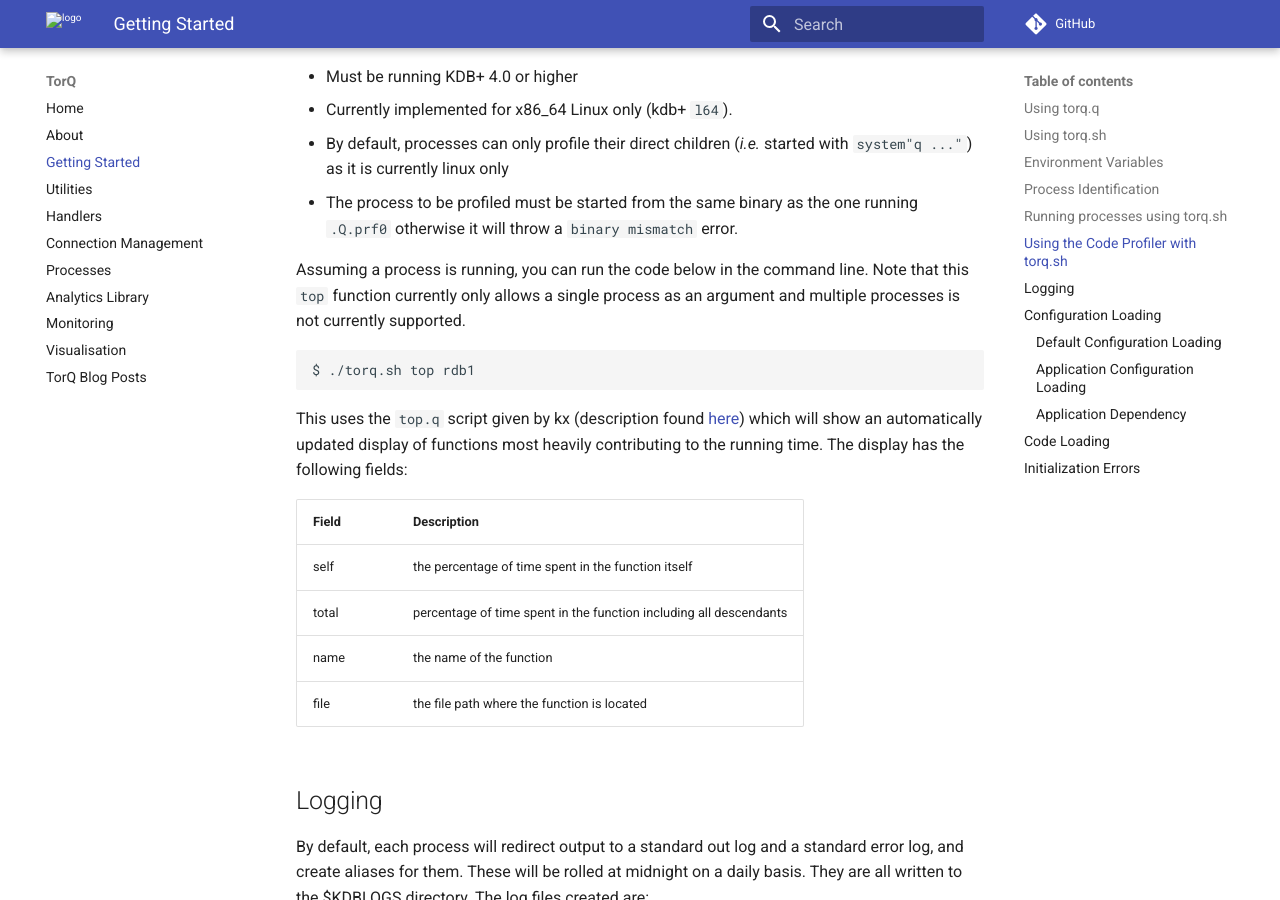
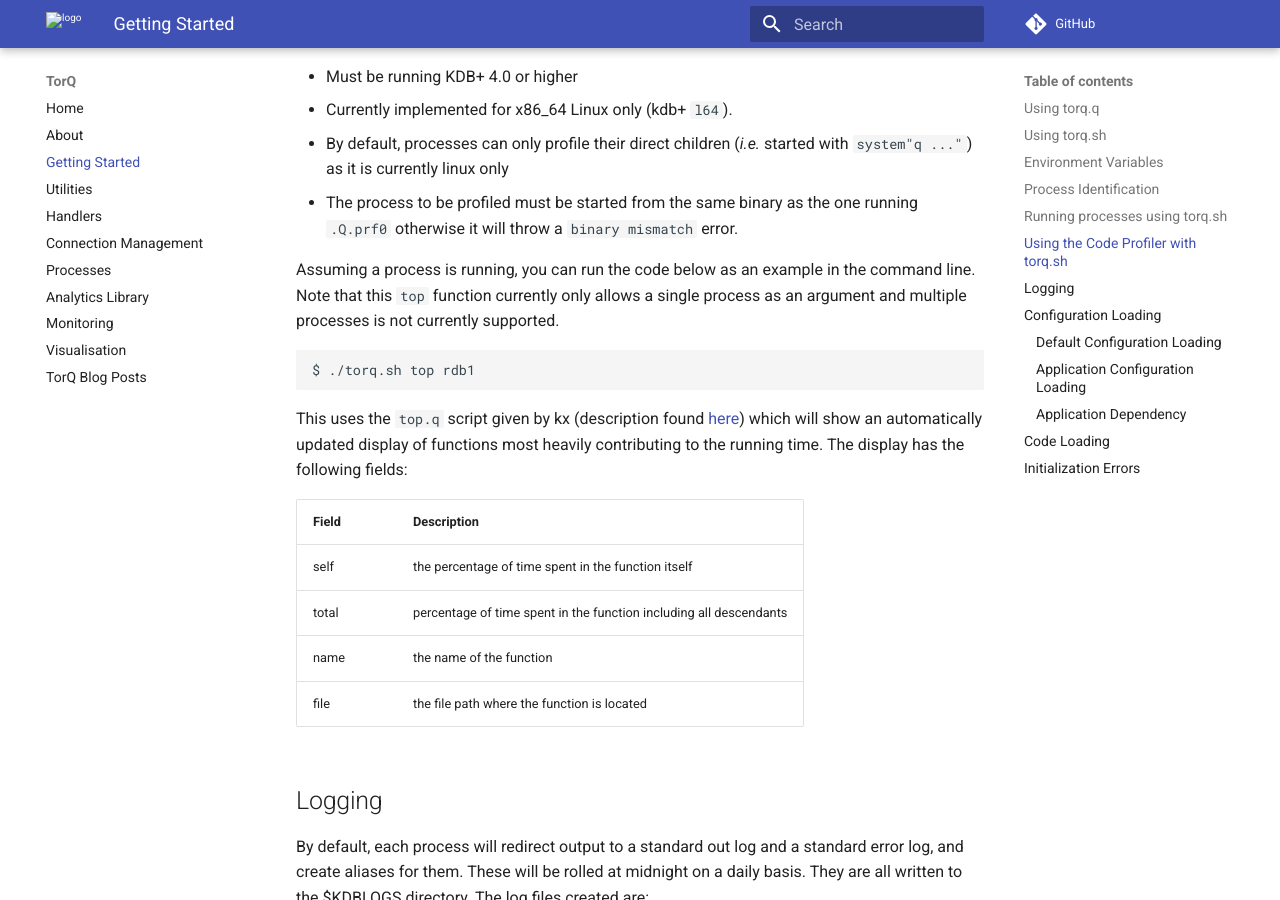
Before and after one commit to DataIntellectTech/TorQ, an MkDocs documentation site: the page built from docs/gettingstarted.md, in a window 1280 px wide and 900 px high, scrolled down 6484 px. Built offline with MkDocs 1.6.1 and Material for MkDocs 9.7.7, drawn with Linux system fonts in a browser that asks for light colours; comment, search, counter and statistics services are not loaded; old or Windows-style settings are respelled for this version of MkDocs.

```diff
--- a/docs/gettingstarted.md
+++ b/docs/gettingstarted.md
@@ -287,7 +287,7 @@
 - The process to be profiled must be started from the same binary as the one
 running `.Q.prf0` otherwise it will throw a `binary mismatch` error.
 
-Assuming a process is running, you can run the code below in the command line.
+Assuming a process is running, you can run the code below as an example in the command line.
 Note that this `top` function currently only allows a single process as an argument and
 multiple processes is not currently supported.
 
```
